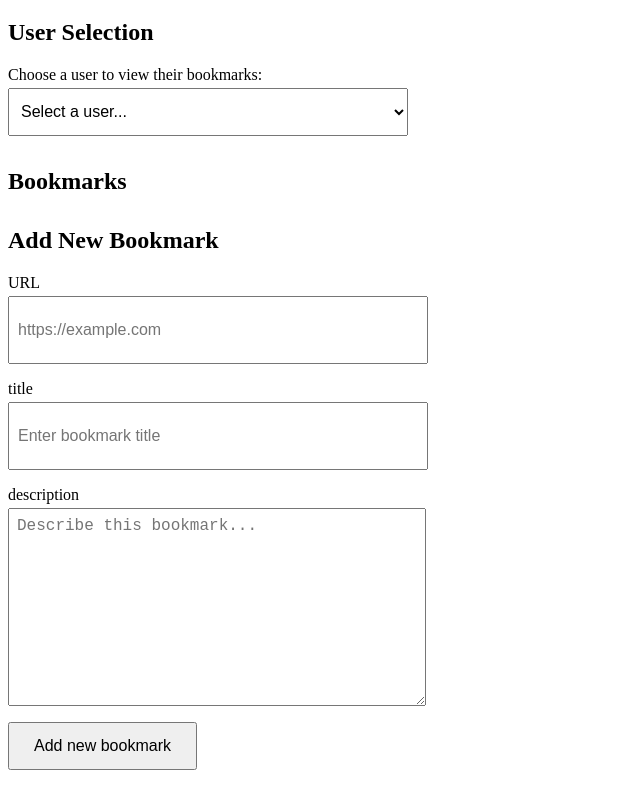
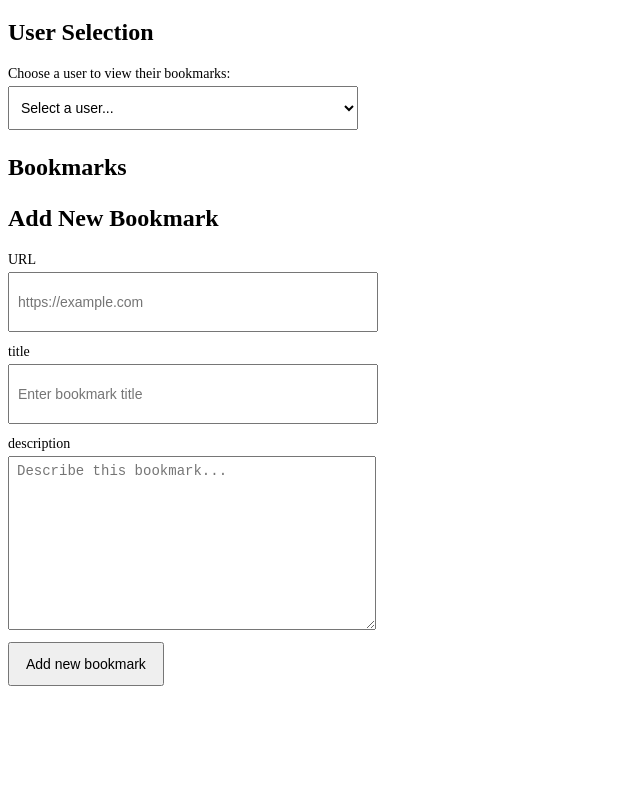
Before and after one commit to zohrehKazemianpour/Piscine-Sprint-3-Shared-Bookmarks-Project, a website with bundled scripts: page Index.html in a window 1280 px wide. Shown: the part 61-863 px from the top of the page, without its empty margins (0-640 px from the left). After the commit the page ends 800 px from the top, so only its background shows below. Built offline with nearby package versions, Linux system fonts and the light colour scheme.

Commit message:
Adjust form element sizing for better visual balance

```diff
--- a/style.css
+++ b/style.css
@@ -2,14 +2,14 @@ button,
 input,
 select,
 textarea {
-  min-height: 48px;
-  font-size: 16px;
-  padding: 8px;
+  min-height: 44px;
+  font-size: 14px;
+  padding: 6px 8px;
 }
 
 button {
-  min-width: 48px;
-  padding: 12px 24px;
+  min-width: 44px;
+  padding: 8px 16px;
   cursor: pointer;
 }
 
@@ -18,25 +18,26 @@ input,
 textarea,
 select {
   display: block;
-  margin-bottom: 16px;
+  margin-bottom: 12px;
   width: 100%;
-  max-width: 400px;
+  max-width: 350px;
 }
 
 label {
   display: block;
   margin-bottom: 4px;
-  margin-top: 8px;
+  margin-top: 6px;
+  font-size: 14px;
 }
 
 /* Section spacing */
 section {
-  margin-bottom: 32px;
+  margin-bottom: 24px;
 }
 
 /* Bookmark links - ensure adequate touch targets */
 #book-mark a {
   display: inline-block;
-  min-height: 24px;
-  padding: 4px 0;
+  min-height: 20px;
+  padding: 2px 0;
 }
```
